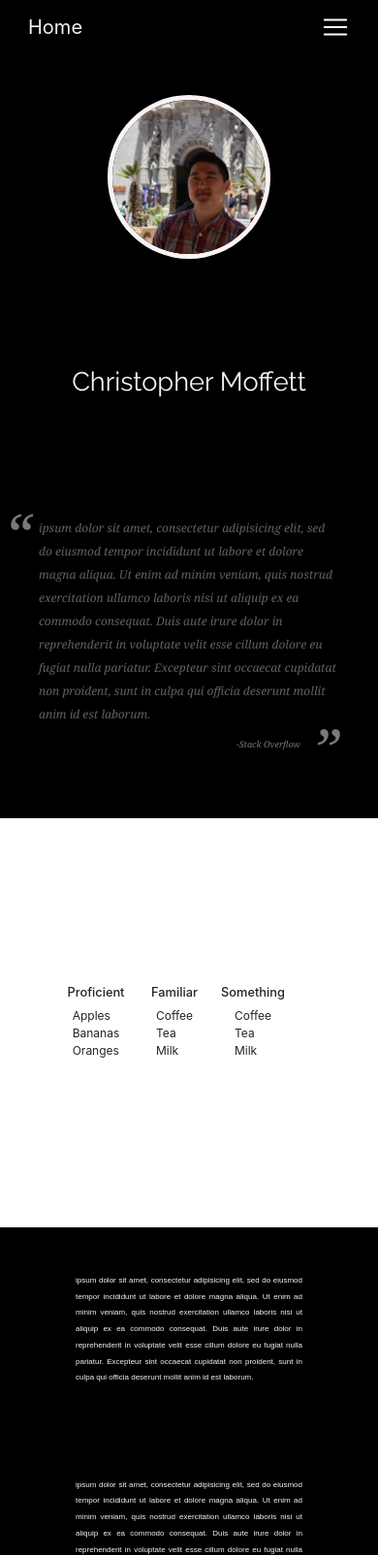
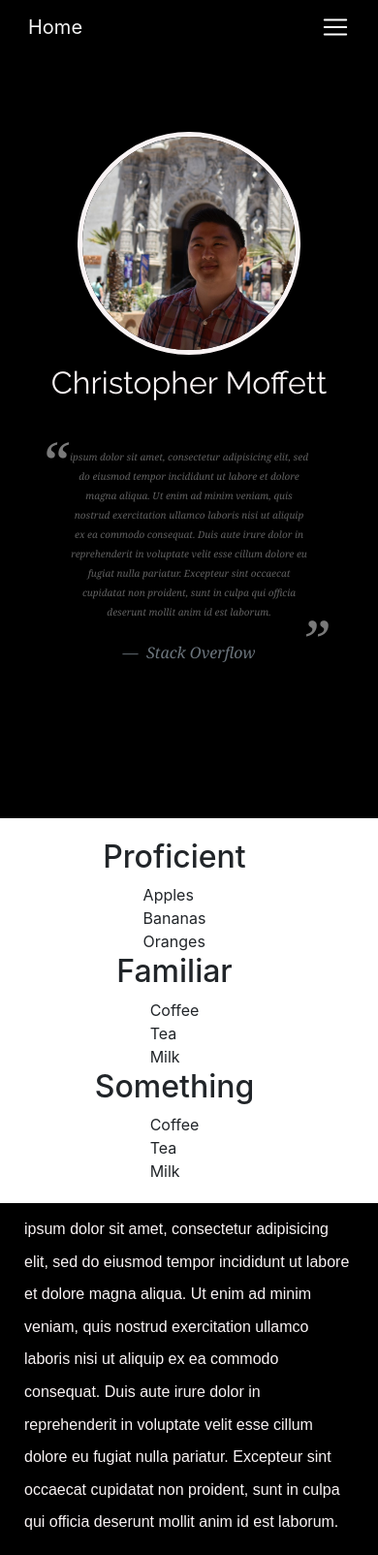
Before and after one commit to MoffettC/chrismoffett, a plain HTML site: page index.html in a window 390 px wide. Shown: the top 1604 px of the page at 97% size. Drawn offline with nearby package versions, Linux system fonts and the light colour scheme.

Commit message:
Stripped out custom css and began replacing w bootstrap

```diff
--- a/css/main.css
+++ b/css/main.css
@@ -7,6 +7,8 @@ html, body {
 	height: 100vh;
 	width: 100%;
 
+/*	background-color: black;
+	padding-top: 70px; */
 	-webkit-text-size-adjust: 100%;
 }
 
@@ -17,14 +19,15 @@ q, blockquote {
 blockquote {
     color: #616161;
     font-family: Georgia,serif;
-        font-size: 100%;
+    font-size: 50%;
     font-style: italic;
+
     line-height: 2;
     margin: 0.25em 0;
     padding: 0.25em 40px;
     position: relative;
     quotes: "\201C" "\201D";
-        width: 500px;
+/*    width: 500px;*/
     margin: 0 auto;
 }
 blockquote:before, blockquote:after {
@@ -40,11 +43,11 @@ q, blockquote {
 }
 blockquote:after {
     content: close-quote;
-        bottom: -80px;
+    bottom: -40px;
     right: 40px;
 }
 
-    blockquote cite{
+/*blockquote cite{
 	font-family: Georgia,serif;
 	font-style: italic;
 		font-size: 80%;
@@ -54,8 +57,37 @@ q, blockquote {
     right: 80px;
     bottom: -25px;
     text-align: right;
+}*/
+
+
+@keyframes fadein {
+    from { opacity: 0; }
+    to   { opacity: 1; }
 }
 
+/* Firefox < 16 */
+@-moz-keyframes fadein {
+    from { opacity: 0; }
+    to   { opacity: 1; }
+}
+
+/* Safari, Chrome and Opera > 12.1 */
+@-webkit-keyframes fadein {
+    from { opacity: 0; }
+    to   { opacity: 1; }
+}
+
+/* Internet Explorer */
+@-ms-keyframes fadein {
+    from { opacity: 0; }
+    to   { opacity: 1; }
+}
+
+/* Opera < 12.1 */
+@-o-keyframes fadein {
+    from { opacity: 0; }
+    to   { opacity: 1; }
+}
 
 .navbar{
 	background-color: black;
@@ -102,35 +134,45 @@ q, blockquote {
 
 .intro {
 	height: 100vh;
-	width: 100%;
+	/*width: 100%;*/
 	margin: auto;
 	/*background-image: url('../img/splash.jpg') ;*/
 	background-color: black;
 	/*display: table;*/
 	top: 0;
 	background-size: cover;
+
+	position: relative;
+
+	display: flex;
+  	align-items: center;
 }
 
 .intro .inner {
-	width: 70%;
+/*	width: 100%;
 	height: 100%;
-	margin: 0 auto;
+	margin:  auto;
 
-	text-align: middle;
+	text-align: middle;*/
 
-	display: flex;
+/*	display: flex;
 	flex-wrap: wrap;
 	justify-content: center;
+	align-items: center;*/
 }
 
 .leftbio {
-	width: 70%;
-	height: 100%;
+	/*width: 100%;
+	height: 100%;*/
+
+	/*position: absolute;*/
+    top: 30%;
     margin: auto;
-	float: left;
+	padding: 2em;
 
+/*	float: left;
 	display: flex;
-  	align-items: center;
+  	align-items: center;*/
 
     -webkit-animation: fadein 4s; /* Safari, Chrome and Opera > 12.1 */
 	-moz-animation: fadein 4s; /* Firefox < 16 */
@@ -139,43 +181,16 @@ q, blockquote {
 	    animation: fadein 4s;
 }
 
-@keyframes fadein {
-    from { opacity: 0; }
-    to   { opacity: 1; }
-}
+/*.leftbio  p {
+	width: 50%;
 
-/* Firefox < 16 */
-@-moz-keyframes fadein {
-    from { opacity: 0; }
-    to   { opacity: 1; }
-}
-
-/* Safari, Chrome and Opera > 12.1 */
-@-webkit-keyframes fadein {
-    from { opacity: 0; }
-    to   { opacity: 1; }
-}
-
-/* Internet Explorer */
-@-ms-keyframes fadein {
-    from { opacity: 0; }
-    to   { opacity: 1; }
-}
-
-/* Opera < 12.1 */
-@-o-keyframes fadein {
-    from { opacity: 0; }
-    to   { opacity: 1; }
-}
-
-.leftbio  p {
 	font-size: 120%;
 	line-height: 250%;
 	text-align: justify;
-	margin: 5%;
+	margin: auto;
 	font-family:  'Raleway', sans-serif;
 	color: #F9F3F4;
-}
+}*/
 
 .profilepic {
 	margin: auto;
@@ -186,45 +201,20 @@ q, blockquote {
 }
 
 .rightbio {
-	float: right;
-	display: flex;
-	flex-direction: column;
+	max-width: 100%; /*ensures img is responsive! dont use width!*/
+  	height: auto;
 
-	width: 30%;
-	max-width: 500px;
-	margin: 20% auto;
+	margin: auto;
 	text-align: center;
 }
 
 .rightbio h1 {
 	padding: 0;
-	margin: 20px;
+	margin: 10px;
 	font-family: 'Raleway', sans-serif;
 	color: #F9F3F4;
 	text-shadow: 0px 0px 100 #000;
-	font-size: 300%; /*of default font size approx 16px*/
-}
-
-.rightbio .btn {
-	min-width: 0; /*overrides flex container width*/
-	width: 10%;
-	margin: 0 auto;
-	padding: 5px 20px;
-
-	border-radius: 7px;
-	border: solid #F9F3F4 3px;
-	font-family: 'Oswald', sans-serif;
-	color: #F9F3F4;
-	font-size: 90%;
-
-	text-align: center;
-	/*text-transform: uppercase;*/
-	text-decoration: none; /*remove underline*/
-}
-
-.rightbio .btn:hover {
-	color: #ff9999;
-	border: solid #ff9999 3px;
+	font-size: 200%; /*of default font size approx 16px*/
 }
 
 /*mid section*/
@@ -232,8 +222,8 @@ q, blockquote {
 .mid {
 	/*background-color: black;*/
 	overflow: hidden; /*if inner padding breaks out, include in the parent div*/
-	height: 50%;
-	width: 70%;
+	min-height: 50%;
+
 	margin: 0 auto;
 	padding: 0;
 
@@ -253,7 +243,7 @@ q, blockquote {
 	text-align: center;
 
     float: left;
-    width: 33.33%;
+    width: 100%;
 }
 
 .mid .column h2{
@@ -291,26 +281,26 @@ q, blockquote {
 .mid2 {
 	background-color: black;
 
-	overflow: hidden; /*if inner padding breaks out, include in the parent div*/
-	height: 50%;
-	width: 100%;
-	margin: 0 auto;
+	/*overflow: hidden; if inner padding breaks out, include in the parent div*/
+	min-height: 50vh;
+	/*width: 100%;*/
+	/*margin: auto;*/
 	padding: 0;
 
-	display: flex;
+/*	display: flex;
 	flex-direction: column;
-  	align-items: center;
+  	align-items: center;*/
 }
 
 .mid2 p {
-	margin: auto;
+	margin: 10px;
 	padding: 0;
-	width: 60%;
+	/*width: 60%;*/
 
 	color: #F9F3F4;
 	font-size: 100%;
 	line-height: 210%;
-	text-align: justify;
+	/*text-align: justify; */
 	font-family: sans-serif;
 }
 
@@ -319,7 +309,7 @@ q, blockquote {
 .end {
 	/*background-color: black;*/
 	overflow: hidden; /*if inner padding breaks out, include in the parent div*/
-	height: 50%;
+	min-height: 50vh;
 	width: 100%;
 	margin: 0 auto;
 	padding: 0;
@@ -339,125 +329,39 @@ q, blockquote {
 	font-family: sans-serif;
 }
 
-@media screen and (max-width: 1268px) { /*ipad*/
-	img {
-    	width: 45%; /* you can use % */
-    	height: auto;  /*https://stackoverflow.com/questions/787839/resize-image-proportionally-with-css*/
-	}
-	blockquote {
-        font-size: 100%;
-    }
-    blockquote:before, blockquote:after {
-        font-size: 70px;
+body { padding-top: 50px; }
+
+@media screen and (max-width: 768px) { /*ipad*/
+	blockquote p {
+    	font-size: 0.8em !important;
 	}
     blockquote:before {
         left: 5px;
     }
-    blockquote cite{
- 		font-size: 100%;
-    }
-
-	.intro .inner {
-		width: 100%;
-	}
-	.leftbio {
-		order: 2;
-		width: 100%;
-		height: 20%;
-		margin: 2%;
-	}
-	.leftbio p {
-		margin: 2px;
-		line-height: 0px;
-	}
-	.rightbio {
-		margin: 2%;
-		order: 1;
-		width: 100%;
-		height: 50%;
-	}
-	.rightbio h1 {
-		font-size: 250%;
-	}
-	.rightbio .btn {
-		font-size: 110%;
-		padding: 7px 15px;
-	}
-	.mid p {
-		font-size: 70%;
-	}
-	.mid2 p {
-		font-size: 70%;
-	}
-	.end p {
-		font-size: 70%;
-	}
-
-	p {
-		font-size: 80%;
-		line-height: 150%;
+    blockquote:after {
+	    content: close-quote;
+	    bottom: -40px;
+	    right: 20px;
 	}
 }
 
 @media screen and (max-width: 470px) { /*iphone6*/
-	img {
-    	width: 45%; /* you can use % */
-    	height: auto;  /*https://stackoverflow.com/questions/787839/resize-image-proportionally-with-css*/
-	}
-	blockquote {
-        font-size: 75%;
+	blockquote p {
+    	font-size: 0.5em !important;
 	}
 	blockquote:before, blockquote:after {
-        font-size: 60px;
+    	font-size: 3em !important;
 	}
-    blockquote cite{
- 		font-size: 75%;
+	blockquote:before {
+	    content: open-quote;
+	    left: 10px;
+	    top: -40px;
 	}
-	.intro .inner {
-		width: 100%;
-	}
-	.leftbio {
-		order: 2;
-		width: 100%;
-		height: 20%;
-		margin: 2%;
-	}
-	.leftbio p {
-		margin: 2px;
-		font-size: x-small;
-		line-height: 0px;
-	}
-	.rightbio {
-		margin: 2%;
-		order: 1;
-		width: 100%;
-		height: 50%;
-	}
-	.rightbio h1 {
-		font-size: 170%;
-	}
-	.rightbio .btn {
-		font-size: 110%;
-		padding: 7px 15px;
-	}
-	.mid .column h2{
-		font-size: 80%;
-	}
-	.mid .column ul{
-		font-size: 75%;
-	}
-	.mid p {
-		font-size: 50%;
-	}
-	.mid2 p {
-		font-size: 50%;
-	}
-	.end p {
-		font-size: 50%;
+	blockquote:after {
+	    content: close-quote;
+	    bottom: -10px;
+	    right: 20px;
 	}
 
-	p {
-		font-size: 80%;
-		line-height: 150%;
+	/*body { padding-top: 100px; }*/
 }
-}
--- a/index.html
+++ b/index.html
@@ -39,29 +39,35 @@
 		  </div>
 	</nav>
 
-    <div class="intro">
-	    <div class="inner">
-		  	<div class="leftbio">
-		      <blockquote>
+    <div class="intro d-flex align-items-center h-100">
+    	<div class="container">
+		    <div class="row flex-column-reverse flex-md-row inner ">
+
+			  	<div class="leftbio col-lg-8 col-md-8 col-sm-12 desc ">
+
+				      <blockquote class="blockquote text-center">
+				      	<p>
 				         	ipsum dolor sit amet, consectetur adipisicing elit, sed do eiusmod
 				            tempor incididunt ut labore et dolore magna aliqua. Ut enim ad minim veniam,
 				            quis nostrud exercitation ullamco laboris nisi ut aliquip ex ea commodo
 				            consequat. Duis aute irure dolor in reprehenderit in voluptate velit esse
 				            cillum dolore eu fugiat nulla pariatur. Excepteur sint occaecat cupidatat non
 				            proident, sunt in culpa qui officia deserunt mollit anim id est laborum.
-			      <footer>
+					      <footer class="blockquote-footer">
 						  <!--  <cite><a href="http://www.brucelawson.co.uk/2013/on-citing-quotations-again/">Stack Overflow</a></cite> -->
-				  <cite>-Stack Overflow</cite>
+						  	<cite>Stack Overflow</cite>
 						  </footer>
+						</p>
 				      </blockquote>
+
 			  	</div>
 
-		    <div class="rightbio">
-		      <img src="img/team1.JPG" class="profilepic" height="250" width="250">
+			    <div class="rightbio col-lg-4 col-md-4 col-sm-12 ">
+			      <img src="img/team1.JPG" class="img-fluid profilepic" height="230" width="230">
 			      <h1>Christopher Moffett</h1>
-		      <!-- <a class="btn" href="#skillssec">Hello!</a> -->
 			    </div>
 
+		    </div>
 		</div>
     </div>
 
@@ -71,7 +77,7 @@
     	<div class="container">
 	        <div class="row">
 
-			  <div class="column">
+			  <div class="column col-lg-4 col-md-4 col-sm-12">
 			  	<h2>Proficient</h2>
 
 				  <!-- <h3>Fruits I Like:</h3> -->
@@ -83,7 +89,7 @@
 
 			  </div>
 
-			  <div class="column">
+			  <div class="column col-lg-4 col-md-4 col-sm-12">
 			  	<h2>Familiar</h2>
 			  	<ul>
 				  <li>Coffee</li>
@@ -92,7 +98,7 @@
 				</ul>
 			  </div>
 
-			  <div class="column">
+			  <div class="column col-lg-4 col-md-4 col-sm-12">
 			  	<h2>Something</h2>
 			  	<ul>
 				  <li>Coffee</li>
@@ -105,7 +111,11 @@
 		</div>
     </div>
 
-    <div class="mid2">
+    <div class="mid2 ">
+	   	<div class="container h-100">
+			<div class="row h-100 justify-content-center align-items-center">
+
+			    <div class="column col-lg-12 col-md-12 col-sm-12 my-auto">
 			      <p>
 			         ipsum dolor sit amet, consectetur adipisicing elit, sed do eiusmod
 			            tempor incididunt ut labore et dolore magna aliqua. Ut enim ad minim veniam,
@@ -114,7 +124,8 @@
 			            cillum dolore eu fugiat nulla pariatur. Excepteur sint occaecat cupidatat non
 			            proident, sunt in culpa qui officia deserunt mollit anim id est laborum.
 			      </p>
-
+			     </div>
+			     <div class="column col-lg-12 col-md-12 col-sm-12 my-auto">
 			      <p>
 			         ipsum dolor sit amet, consectetur adipisicing elit, sed do eiusmod
 			            tempor incididunt ut labore et dolore magna aliqua. Ut enim ad minim veniam,
@@ -123,6 +134,9 @@
 			            cillum dolore eu fugiat nulla pariatur. Excepteur sint occaecat cupidatat non
 			            proident, sunt in culpa qui officia deserunt mollit anim id est laborum.
 			      </p>
+			    </div>
+			</div>
+		</div>
 	</div>
 
     <div class="end" id="contact">
--- a/js/main.js
+++ b/js/main.js
@@ -2,6 +2,10 @@
 $('.nav-link, .navbar-brand, .new-button').click(function() { //jQuery slim version does not support animate!
     var sectionTo = $(this).attr('href');
     $('html, body').animate({
-      scrollTop: $(sectionTo).offset().top
+      scrollTop: $(sectionTo).offset().top -54 //-54px because fixed navbar top overlays on content
     }, 800);
 });
+
+$('.navbar-nav>li>a').on('click', function(){
+    $('.navbar-collapse').collapse('hide');
+});
```
Lines whose indentation alone changed are shown as unchanged.
